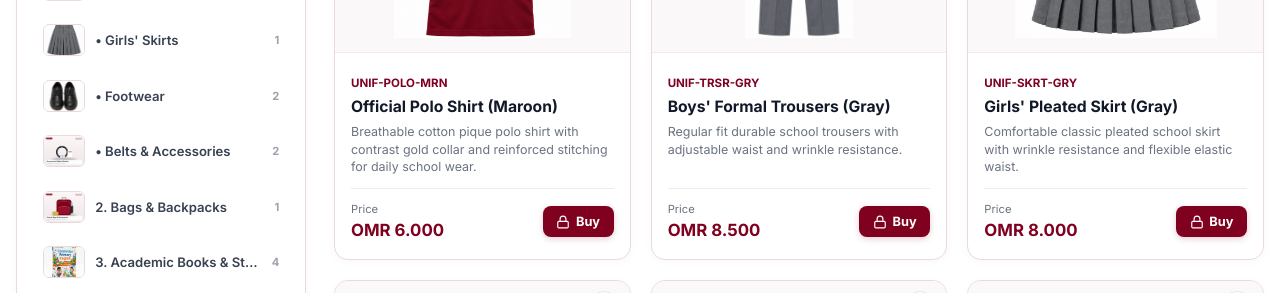
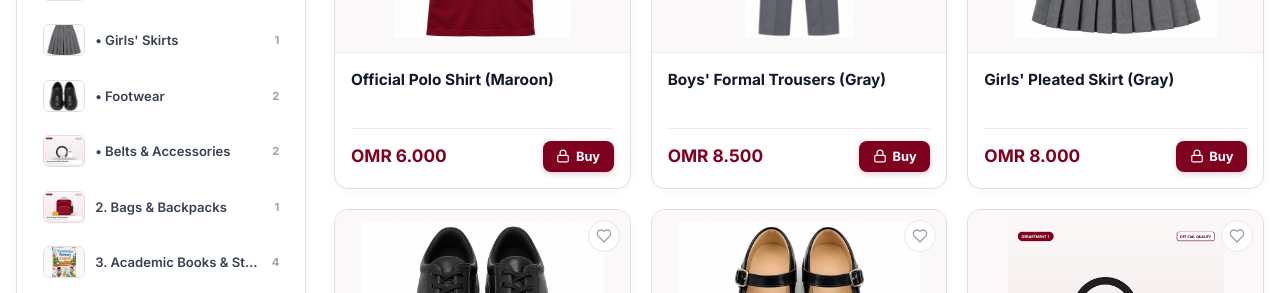
Before and after one commit to ghulam293/shop, a React (Vite) app in the folder frontend/: page /uniforms in a window 1280 px wide. Shown: the part 451-744 px from the top of the page. Built offline with nearby package versions, Linux system fonts and the light colour scheme; no server answers.

Commit message:
Remove product descriptions, SKU codes, and redundant labels from product cards

```diff
--- a/frontend/src/pages/UniformsPage.js
+++ b/frontend/src/pages/UniformsPage.js
@@ -351,35 +351,31 @@ export default function UniformsPage() {
                   />
                 </Link>
 
-                {/* Product Info */}
+                {/* Product Info - Clean layout without description or clutter */}
                 <div style={{ padding: '1rem', flex: 1, display: 'flex', flexDirection: 'column', justifyContent: 'space-between' }}>
                   <div>
-                    <span style={{ fontSize: '0.72rem', color: '#800020', fontWeight: '800', textTransform: 'uppercase' }}>
-                      {prod.sku}
-                    </span>
                     <Link to={`/product/${prod.id}`} style={{ textDecoration: 'none' }}>
                       <h4 style={{
-                        fontSize: '0.98rem',
+                        fontSize: '0.96rem',
                         fontWeight: '800',
                         color: '#111827',
-                        margin: '0.25rem 0 0.4rem',
-                        lineHeight: '1.3'
+                        margin: '0.1rem 0 0.5rem',
+                        lineHeight: '1.35',
+                        minHeight: '2.6rem',
+                        display: '-webkit-box',
+                        WebkitLineClamp: 2,
+                        WebkitBoxOrient: 'vertical',
+                        overflow: 'hidden'
                       }}>
                         {isRTL ? prod.nameAr : prod.nameEn}
                       </h4>
                     </Link>
-                    <p style={{ fontSize: '0.78rem', color: '#6b7280', margin: '0 0 0.75rem', lineHeight: '1.4' }}>
-                      {isRTL ? prod.descAr : prod.descEn}
-                    </p>
                   </div>
 
                   {/* Price & Add to Cart */}
-                  <div style={{ display: 'flex', alignItems: 'center', justifyContent: 'space-between', borderTop: '1px solid #f3e8eb', paddingTop: '0.75rem' }}>
+                  <div style={{ display: 'flex', alignItems: 'center', justifyContent: 'space-between', borderTop: '1px solid #f3e8eb', paddingTop: '0.75rem', marginTop: '0.5rem' }}>
                     <div>
-                      <span style={{ fontSize: '0.7rem', color: '#6b7280', display: 'block' }}>
-                        {isRTL ? 'السعر' : 'Price'}
-                      </span>
-                      <span style={{ fontSize: '1.05rem', fontWeight: '900', color: '#800020' }}>
+                      <span style={{ fontSize: '1.08rem', fontWeight: '900', color: '#800020' }}>
                         OMR {prod.price.toFixed(3)}
                       </span>
                     </div>
```
